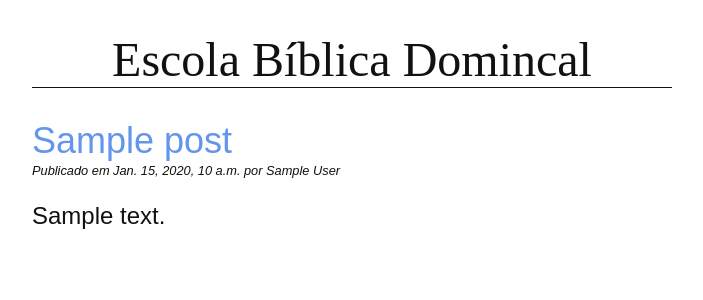
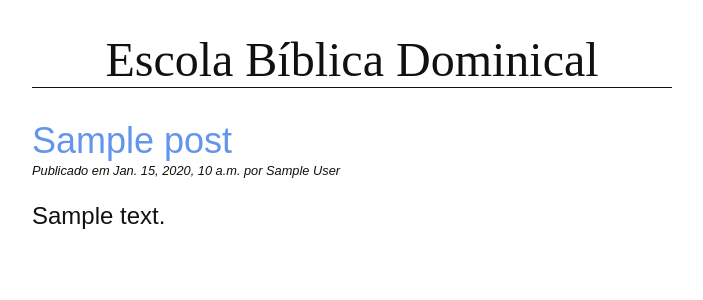
Before and after one commit to robertomacedo/blog_django, a Django app: template blog/templates/blog/post_list.html in a window 1280 px wide. Shown: the top 300 px of the page, without its empty margins (288-991 px from the left). Run offline with Django 3.2, Linux system fonts and the light colour scheme; the template is opened without the code that fills it: most values are stand-ins (such as "Sample title", 1, 10 or a date in 2020).

Commit message:
Atualizado os templates

```diff
--- a/blog/templates/blog/base.html
+++ b/blog/templates/blog/base.html
@@ -8,7 +8,7 @@
 
 <body>
     <header>
-        <h1>Escola Bíblica Domincal</h1>
+        <h1>Escola Bíblica Dominical</h1>
     </header>
 
     <main>
```
